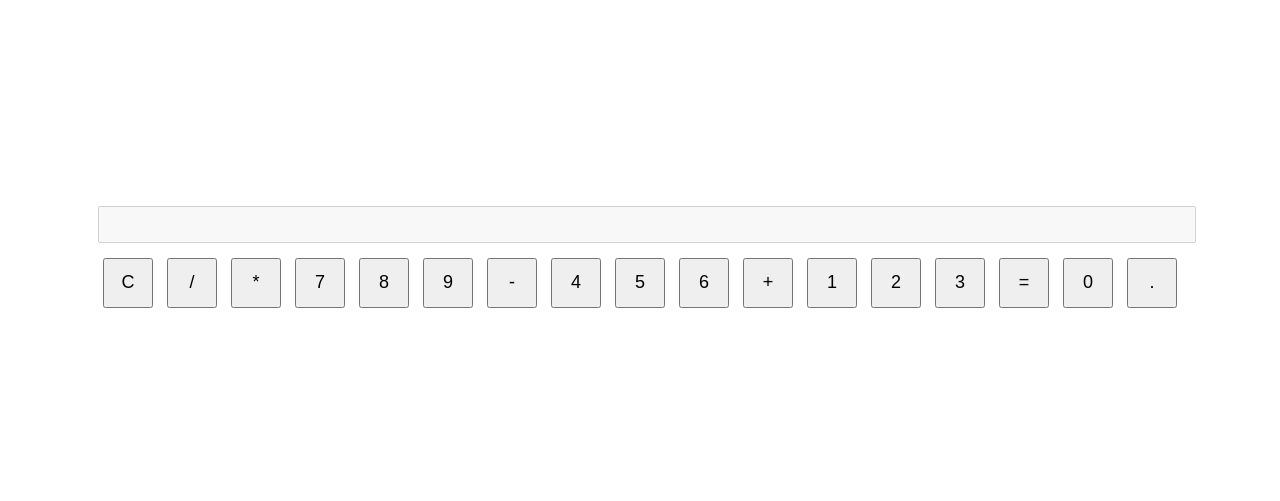
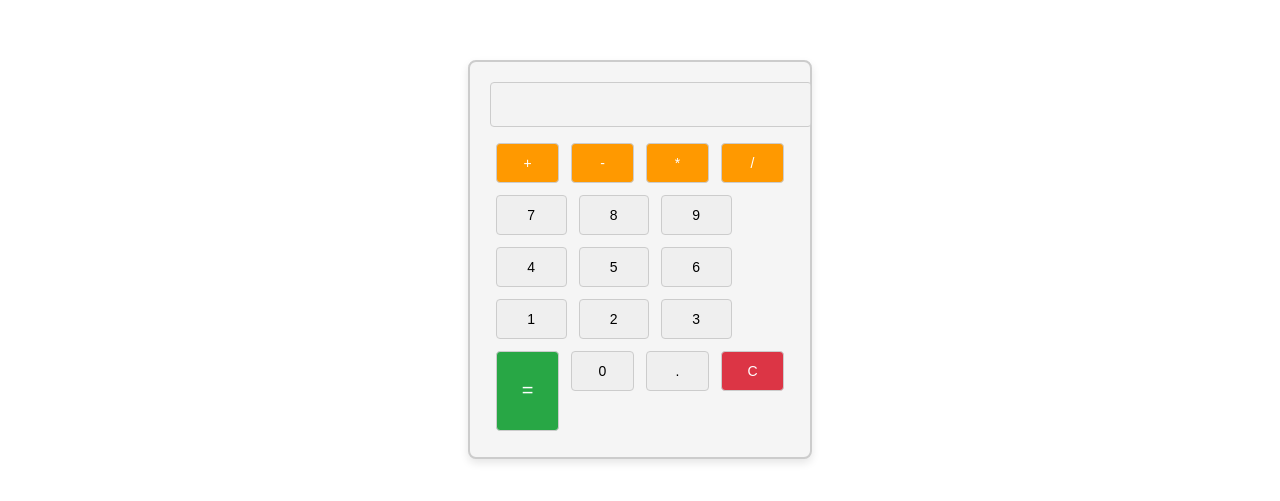
Before and after one commit to bikram8116/Calculator, a plain HTML site: page index.html in a window 1280 px wide. Shown: the part 141-642 px from the top of the page. Drawn offline with Linux system fonts and the light colour scheme.

Commit message:
Updated UI of calculator

```diff
--- a/index.html
+++ b/index.html
@@ -11,51 +11,108 @@
             align-items: center;
             height: 100vh;
             margin: 0;
+            font-family: 'Arial', sans-serif;
         }
 
         .calculator {
-            text-align: center;
+            width: 80%;
+            max-width: 300px;
+            border: 2px solid #ccc;
+            border-radius: 8px;
+            padding: 20px;
+            box-shadow: 0 4px 8px rgba(0, 0, 0, 0.1);
+            background-color: #f5f5f5;
         }
 
         .display {
             width: 100%;
             margin-bottom: 10px;
             font-size: 20px;
-            padding: 5px;
+            padding: 10px;
+            text-align: right;
+            border: 1px solid #ccc;
+            border-radius: 4px;
+            outline: none;
         }
 
         button {
-            width: 50px;
-            height: 50px;
-            font-size: 18px;
-            margin: 5px;
+            width: 23.5%;
+            height: 40px;
+            font-size: 14px;
+            margin: 2%;
+            border: 1px solid #ccc;
+            border-radius: 4px;
+            cursor: pointer;
+            transition: background-color 0.3s;
+        }
+
+        button:hover {
+            background-color: #ddd;
+        }
+
+        .operator {
+            background-color: #ff9900;
+            color: white;
+        }
+
+        .equal {
+            background-color: #28a745;
+            color: white;
+            height: 80px;
+            font-size: 20px;
+            grid-column: span 2;
+            grid-row: span 2;
+        }
+
+        .clear {
+            background-color: #dc3545;
+            color: white;
+            order: 1;
+            grid-column: span 2;
+        }
+
+        .row {
+            display: flex;
+        }
+
+        .last-column {
+            grid-column: span 2;
         }
     </style>
-    <title>Simple Calculator</title>
+    <title>Mobile-Friendly Calculator</title>
 </head>
 
 <body>
 
     <div class="calculator">
         <input type="text" id="display" class="display" disabled>
-        <br>
-        <button onclick="clearDisplay()">C</button>
-        <button onclick="appendToDisplay('/')">/</button>
-        <button onclick="appendToDisplay('*')">*</button>
+        <div class="row">
+            <button onclick="appendToDisplay('+')" class="operator">+</button>
+            <button onclick="appendToDisplay('-')" class="operator">-</button>
+            <button onclick="appendToDisplay('*')" class="operator">*</button>
+            <button onclick="appendToDisplay('/')" class="operator last-column">/</button>
+        </div>
+        <div class="row">
             <button onclick="appendToDisplay('7')">7</button>
             <button onclick="appendToDisplay('8')">8</button>
             <button onclick="appendToDisplay('9')">9</button>
-        <button onclick="appendToDisplay('-')">-</button>
+        </div>
+        <div class="row">
             <button onclick="appendToDisplay('4')">4</button>
             <button onclick="appendToDisplay('5')">5</button>
             <button onclick="appendToDisplay('6')">6</button>
-        <button onclick="appendToDisplay('+')">+</button>
+        </div>
+        <div class="row">
             <button onclick="appendToDisplay('1')">1</button>
             <button onclick="appendToDisplay('2')">2</button>
             <button onclick="appendToDisplay('3')">3</button>
-        <button onclick="calculateResult()">=</button>
+        </div>
+        <div class="row">
+            <button onclick="calculateResult()" class="equal">=</button>
+            <button onclick="clearDisplay()" class="clear">C</button>
             <button onclick="appendToDisplay('0')">0</button>
             <button onclick="appendToDisplay('.')">.</button>
+        </div>
     </div>
 
     <script>
```
Lines whose indentation alone changed are shown as unchanged.
